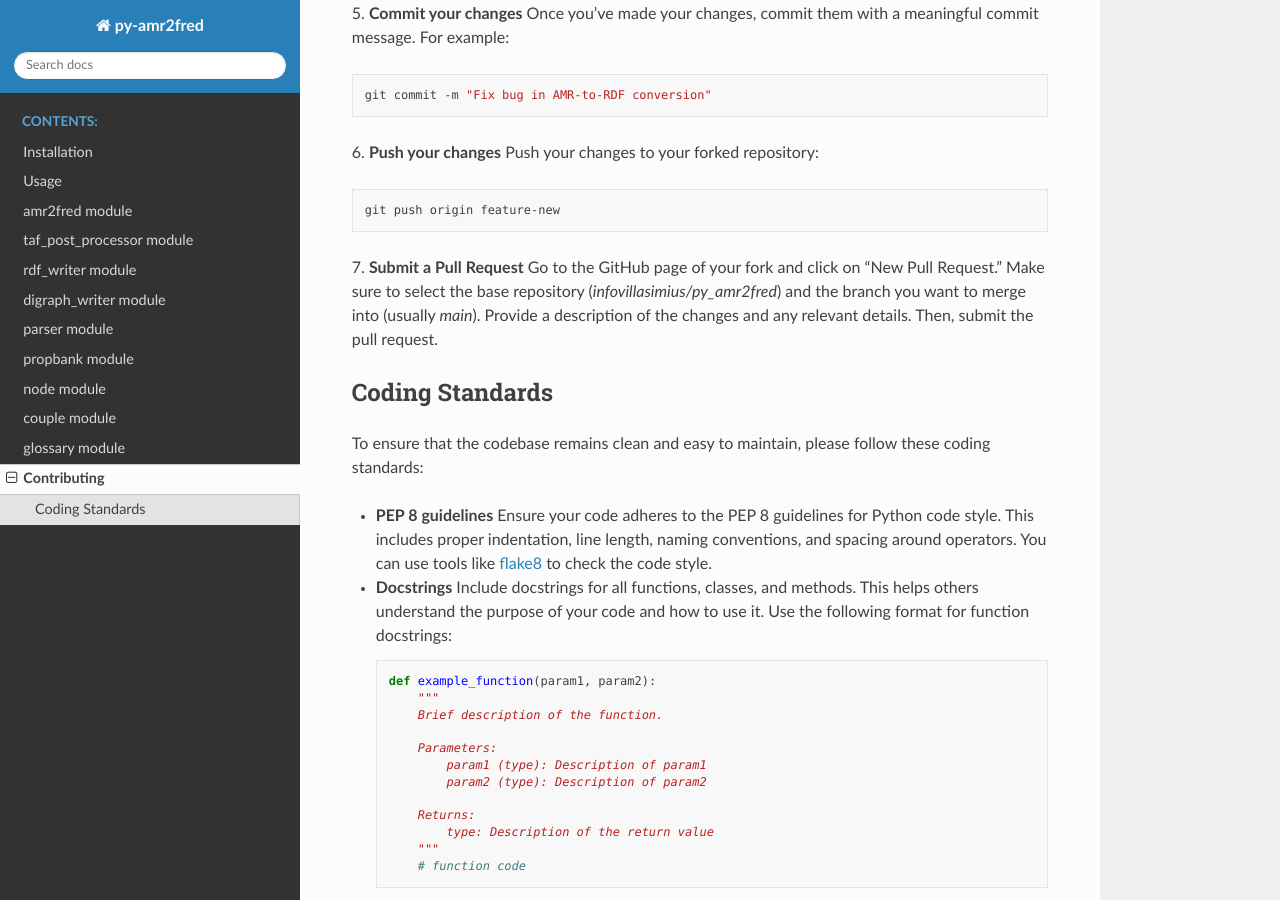
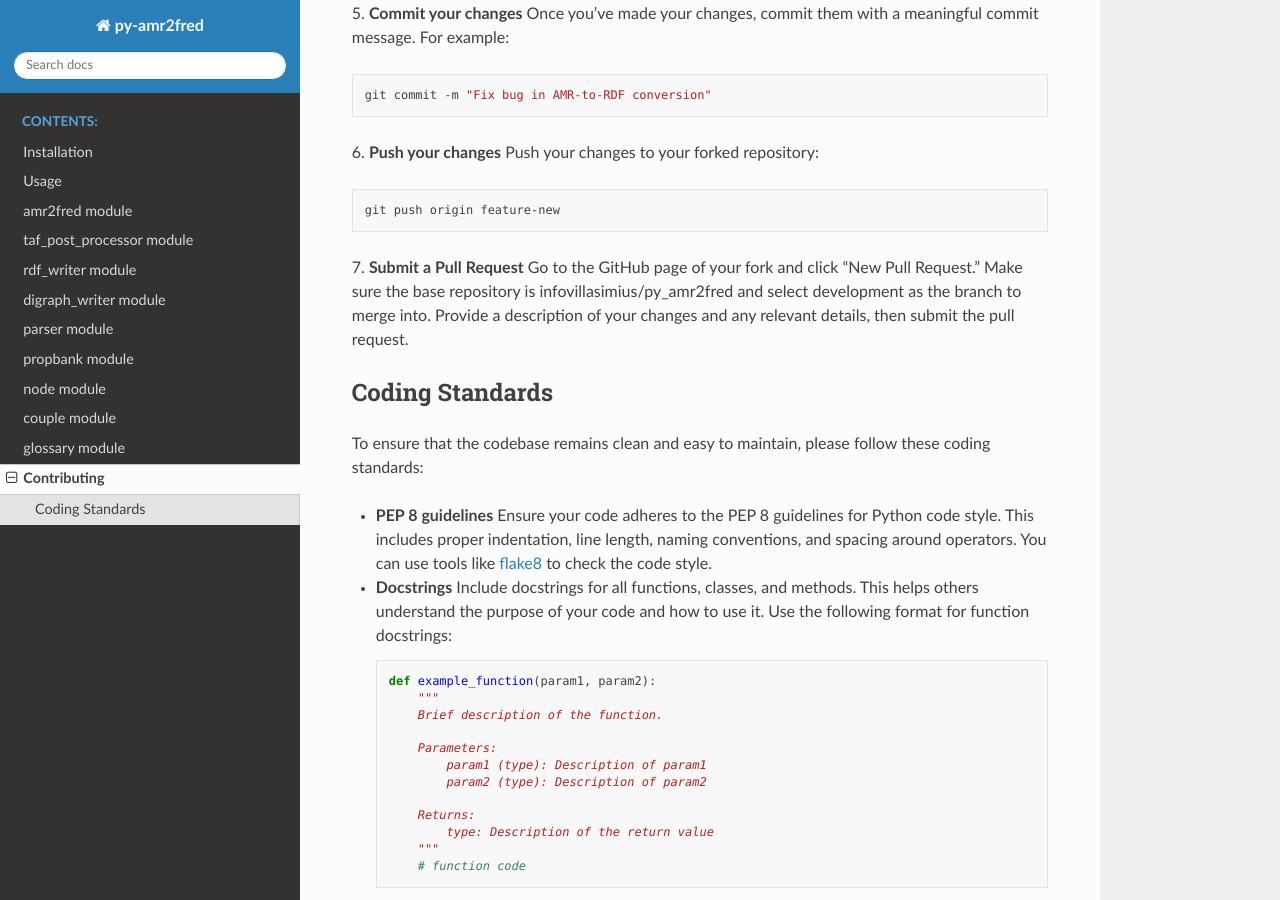
Before and after one commit to infovillasimius/py_amr2fred, a Sphinx documentation site: the page built from docs/source/contributing.rst, in a window 1280 px wide and 900 px high, scrolled down 627 px. Built offline with Sphinx 7.4.7 and the Read the Docs theme 3.1.0, drawn with Linux system fonts in a browser that asks for light colours.

Commit message:
Update contributing.rst

```diff
--- a/docs/source/contributing.rst
+++ b/docs/source/contributing.rst
@@ -39,7 +39,7 @@ Push your changes to your forked repository:
     git push origin feature-new
 
 7. **Submit a Pull Request**
-Go to the GitHub page of your fork and click on "New Pull Request." Make sure to select the base repository (`infovillasimius/py_amr2fred`) and the branch you want to merge into (usually `main`). Provide a description of the changes and any relevant details. Then, submit the pull request.
+Go to the GitHub page of your fork and click "New Pull Request." Make sure the base repository is infovillasimius/py_amr2fred and select development as the branch to merge into. Provide a description of your changes and any relevant details, then submit the pull request.
 
 
 Coding Standards
```
